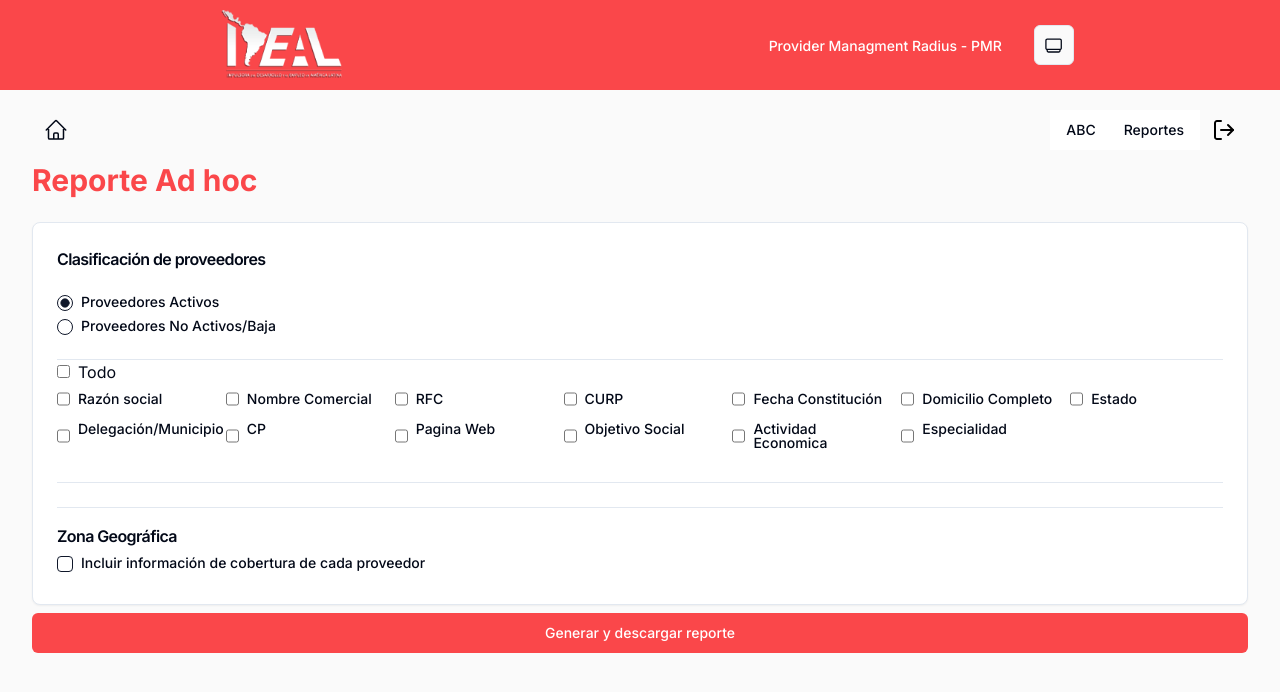
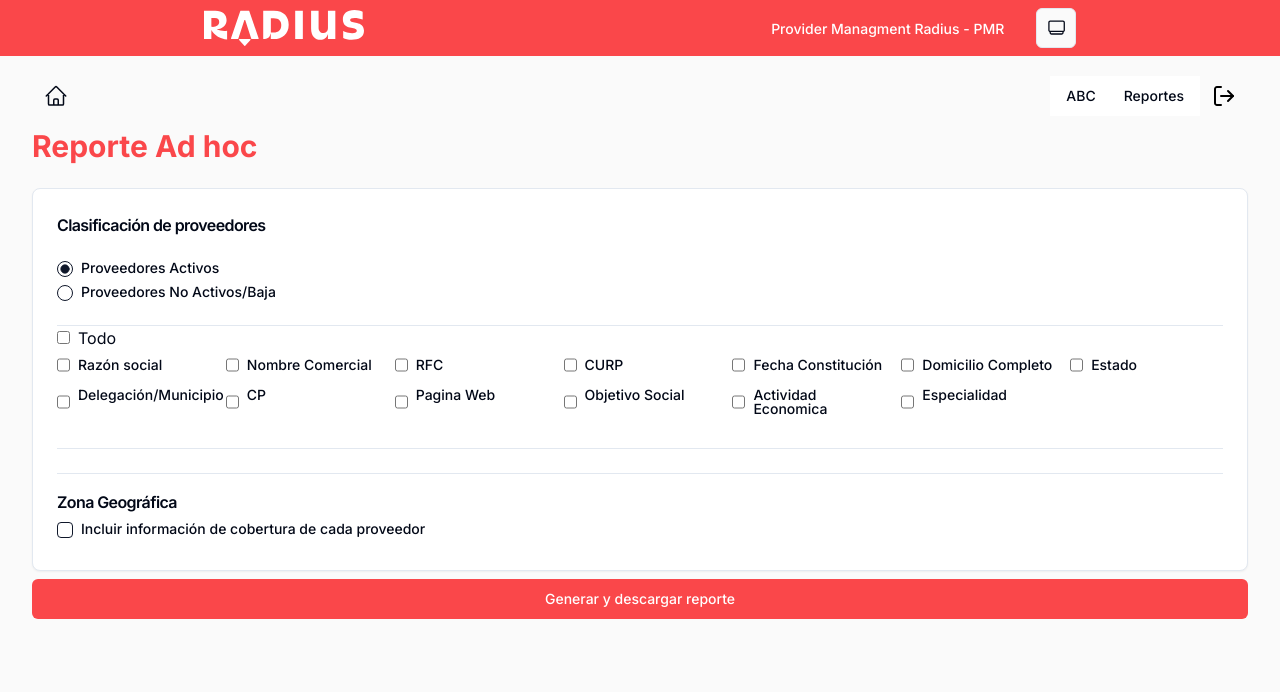
Before and after one commit to jblancoh/frontend-proveedores, a Next.js app: page /reports/ad-hoc in a window 1280 px wide. Shown: the top 692 px of the page. Built offline with nearby package versions, Linux system fonts and the light colour scheme.

Commit message:
Swap images based on theme in NavBar component

```diff
--- a/src/components/NavBar.tsx
+++ b/src/components/NavBar.tsx
@@ -24,7 +24,7 @@ const NavBar = () => {
               passHref
             >
               {
-                theme === "light" ? <img src="/radius.svg" /> : <img src="/ideal.png" width={150} height={150} />
+                theme === "dark" ? <img src="/ideal.png" width={150} height={150} /> : <img src="/radius.svg" />
               }
             </Link>
           </NavigationMenuItem>
```
